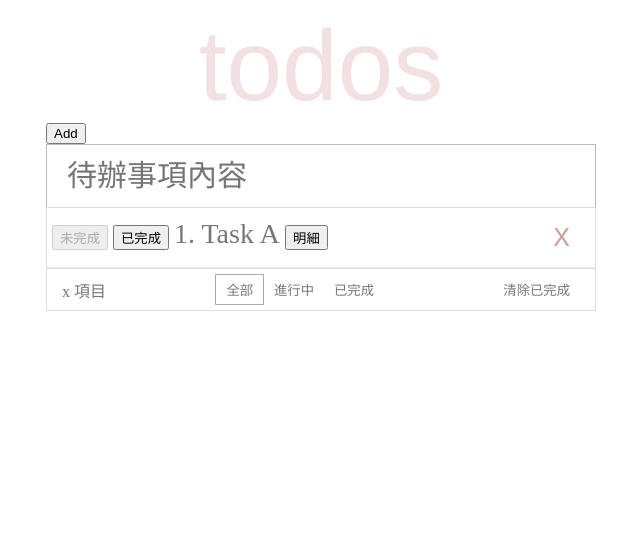
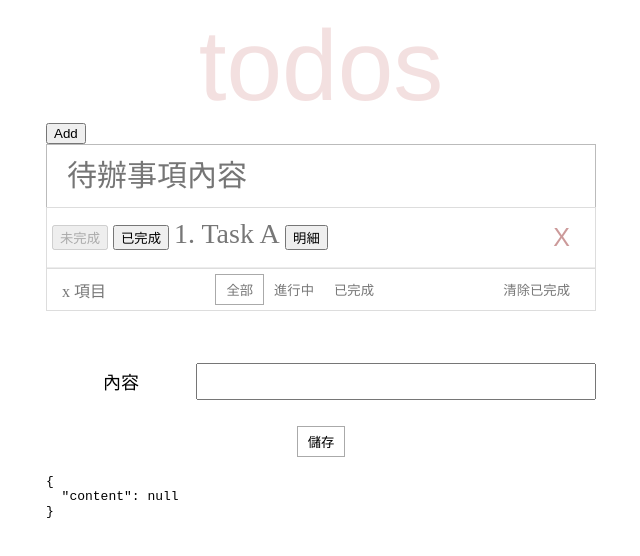
Before and after one commit to shu1224/mcu-112-web-12131564, an Angular app: page / in a window 1280 px wide. Shown: the top 556 px of the page, without its empty margins (319-959 px from the left). Built offline with nearby package versions, Linux system fonts and the light colour scheme; data requests are answered from the project's data file.

Commit message:
feat(todo-form): 新增待辦事項表單元件實作

```diff
--- a/src/app/app.component.css
+++ b/src/app/app.component.css
@@ -8,6 +8,7 @@ div.container {
   border-bottom: none;
 }
 
+.todo-form,
 .todo-detail {
   margin-top: 50px;
 }
--- a/src/app/app.component.html
+++ b/src/app/app.component.html
@@ -12,6 +12,11 @@
   </section>
   <app-footer></app-footer>
 </div>
+
+<div class="container">
+  <app-todo-form></app-todo-form>
+</div>
+
 <ng-container *ngIf="selectedId">
   <hr />
   <div class="container">
--- a/src/app/app.component.ts
+++ b/src/app/app.component.ts
@@ -14,6 +14,7 @@ import { HeaderComponent } from './header/header.component';
 import { Todo } from './model/todo';
 import { TaskService } from './services/task.service';
 import { TodoDetailComponent } from './todo-detail/todo-detail.component';
+import { TodoFormComponent } from './todo-form/todo-form.component';
 import { TodoListComponent } from './todo-list/todo-list.component';
 import { TodoSearchComponent } from './todo-search/todo-search.component';
 
@@ -27,6 +28,7 @@ import { TodoSearchComponent } from './todo-search/todo-search.component';
     TodoListComponent,
     TodoDetailComponent,
     TodoSearchComponent,
+    TodoFormComponent,
     FooterComponent,
   ],
   templateUrl: './app.component.html',
--- /dev/null
+++ b/src/app/interface/todo-form.interface.ts
@@ -0,0 +1,5 @@
+import { FormControl } from '@angular/forms';
+
+export interface ITodoForm {
+  content: FormControl<string | null>;
+}
--- /dev/null
+++ b/src/app/todo-form/todo-form.component.css
@@ -0,0 +1,43 @@
+:host {
+  display: block;
+}
+
+.form-item {
+  display: flex;
+  justify-content: space-between;
+  align-items: center;
+}
+
+.form-item > label {
+  flex: 0 0 150px;
+  text-align: center;
+  font-size: 18px;
+  font-weight: 400;
+}
+
+.form-item > input {
+  flex: 1 0 auto;
+  padding: 5px 10px;
+  font-size: 20px;
+}
+
+.form-item,
+.form-action {
+  height: 40px;
+}
+
+.form-action {
+  padding-top: 20px;
+  display: flex;
+  justify-content: center;
+  align-items: center;
+  gap: 5px;
+}
+
+.form-action button {
+  margin: 0;
+  padding: 5px 10px;
+  border: solid 1px #aaa;
+  background: none;
+  cursor: pointer;
+}
--- /dev/null
+++ b/src/app/todo-form/todo-form.component.html
@@ -0,0 +1,10 @@
+<ng-container [formGroup]="form">
+  <div class="form-item">
+    <label>內容</label>
+    <input type="text" formControlName="content" />
+  </div>
+</ng-container>
+<div class="form-action">
+  <button type="button">儲存</button>
+</div>
+<pre>{{ form.value | json }}</pre>
--- /dev/null
+++ b/src/app/todo-form/todo-form.component.ts
@@ -0,0 +1,21 @@
+import { JsonPipe } from '@angular/common';
+import { Component, HostBinding } from '@angular/core';
+import { FormControl, FormGroup, ReactiveFormsModule } from '@angular/forms';
+
+import { ITodoForm } from '../interface/todo-form.interface';
+
+@Component({
+  selector: 'app-todo-form',
+  standalone: true,
+  imports: [ReactiveFormsModule, JsonPipe],
+  templateUrl: './todo-form.component.html',
+  styleUrl: './todo-form.component.css',
+})
+export class TodoFormComponent {
+  @HostBinding('class')
+  class = 'todo-form';
+
+  readonly form = new FormGroup<ITodoForm>({
+    content: new FormControl<string | null>(null),
+  });
+}
```
Also changed, not shown: 1 other file (tests, documents, lock files or other folders).
